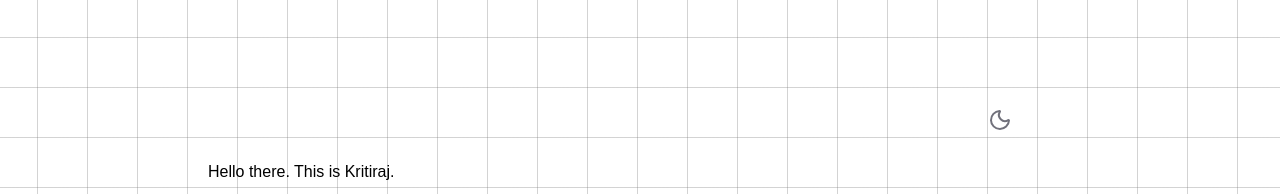
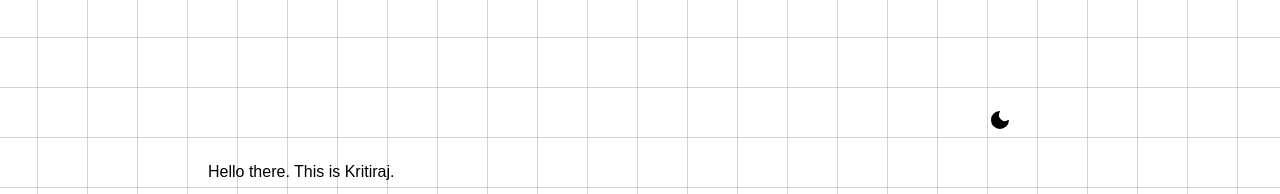
Before and after one commit to fuzzyKenny/portfolio, a Next.js app: page / in a window 1280 px wide. Shown: the top 194 px of the page. Built offline with nearby package versions, Linux system fonts and the light colour scheme.

Commit message:
fix theme icons visibility

```diff
--- a/app/components/themeToggle.tsx
+++ b/app/components/themeToggle.tsx
@@ -2,14 +2,15 @@
 import { motion } from "motion/react";
 import { Sun, Moon } from "lucide-react";
 
+import { useTheme } from "next-themes";
 import { useEffect, useState } from "react";
-import { useTheme } from "next-themes";
 
 export default function ThemeToggle() {
   const { theme, setTheme, resolvedTheme } = useTheme();
   const [mounted, setMounted] = useState(false);
 
-  useEffect(() => setMounted(true), []);
+  useEffect(() => setMounted(true));
+
   if (!mounted) return null;
 
   const current = theme === "system" ? resolvedTheme : theme;
@@ -24,7 +25,11 @@ export default function ThemeToggle() {
       className="p-3 transition-colors text-zinc-500"
       onClick={() => setTheme(current === "dark" ? "light" : "dark")}
     >
-      {isDark ? <Sun /> : <Moon />}
+      {isDark ? (
+        <Sun fill="#fff" color="#fff" />
+      ) : (
+        <Moon fill="#000" stroke="1" color="#fff" />
+      )}
     </motion.button>
   );
 }
```
